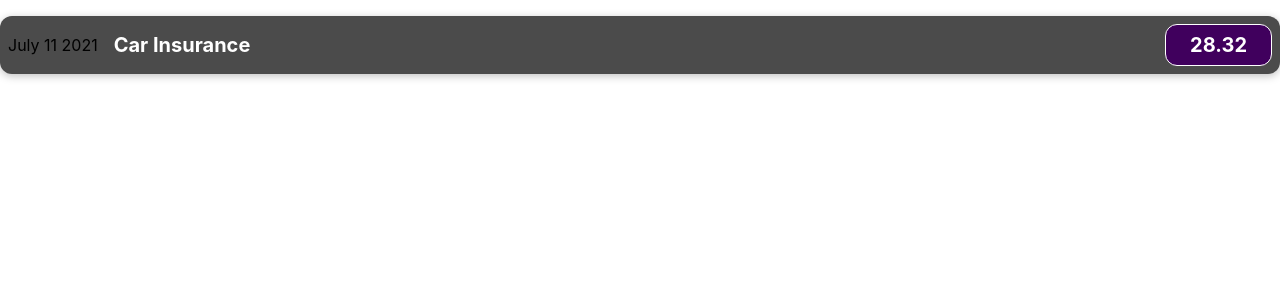
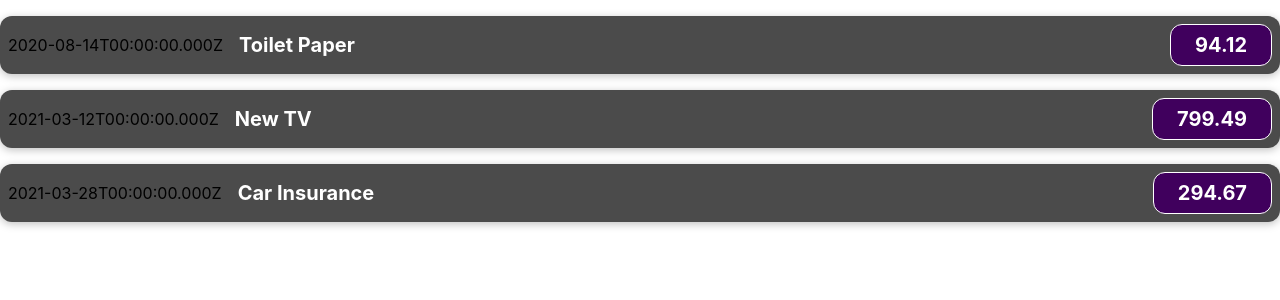
Before and after one commit to myarlagadda/my-sample-app, a React (Create React App) app: page / in a window 1280 px wide. Shown: the top 300 px of the page. Built offline with nearby package versions, Linux system fonts and the light colour scheme.

Commit message:
Props Learning

```diff
--- a/src/App.js
+++ b/src/App.js
@@ -1,11 +1,47 @@
-import ExpenseItem  from './components/ExpenseItem';
+import ExpenseItem from './components/ExpenseItem';
 import './App.css';
 
 function App() {
+  const expenses = [
+    {
+      id: 'e1',
+      title: 'Toilet Paper',
+      amount: 94.12,
+      date: new Date(2020, 7, 14),
+    },
+    { id: 'e2', title: 'New TV', amount: 799.49, date: new Date(2021, 2, 12) },
+    {
+      id: 'e3',
+      title: 'Car Insurance',
+      amount: 294.67,
+      date: new Date(2021, 2, 28),
+    },
+    {
+      id: 'e4',
+      title: 'New Desk (Wooden)',
+      amount: 450,
+      date: new Date(2021, 5, 12),
+    },
+  ];
+
   return (
     <div className="App">
       <header className="App-header">
-      <ExpenseItem></ExpenseItem>
+        <ExpenseItem
+          title={expenses[0].title}
+          amount={expenses[0].amount}
+          date={expenses[0].date}
+        ></ExpenseItem>
+        <ExpenseItem
+          title={expenses[1].title}
+          amount={expenses[1].amount}
+          date={expenses[1].date}
+        ></ExpenseItem>
+        <ExpenseItem
+          title={expenses[2].title}
+          amount={expenses[2].amount}
+          date={expenses[2].date}
+        ></ExpenseItem>
       </header>
     </div>
   );
--- a/src/components/ExpenseItem.js
+++ b/src/components/ExpenseItem.js
@@ -1,12 +1,15 @@
 import React from 'react';
+import ReactDOM from "react-dom";
+
 import ExpenseItemStyles from './ExpenseItem.css';
 
-function ExpenseItem() {
+function ExpenseItem(props) {
+
     return (
         <div className="expense-item">
-            <div>July 11 2021</div>
-            <div className="expense-item__description"><h2>Car Insurance</h2>
-                <div className="expense-item__price">28.32</div>
+            <div>{props.date.toISOString()}</div>
+            <div className="expense-item__description"><h2>{props.title}</h2>
+                <div className="expense-item__price">{props.amount}</div>
             </div>
         </div>
     );
```
